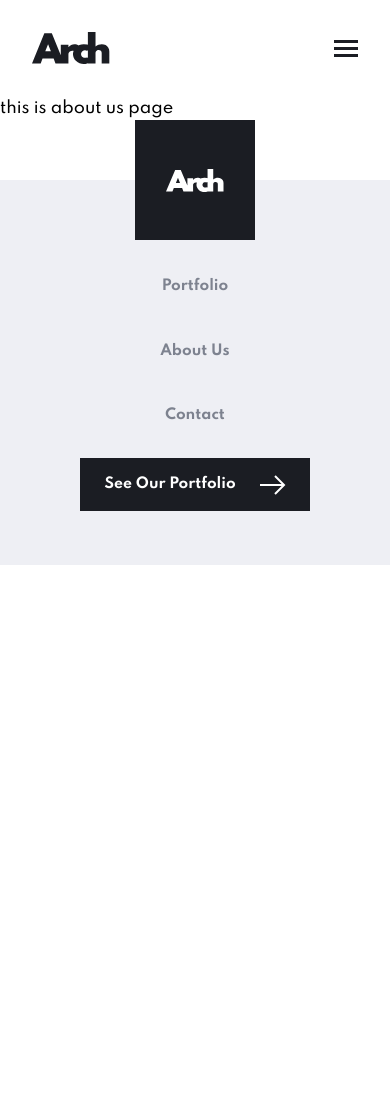
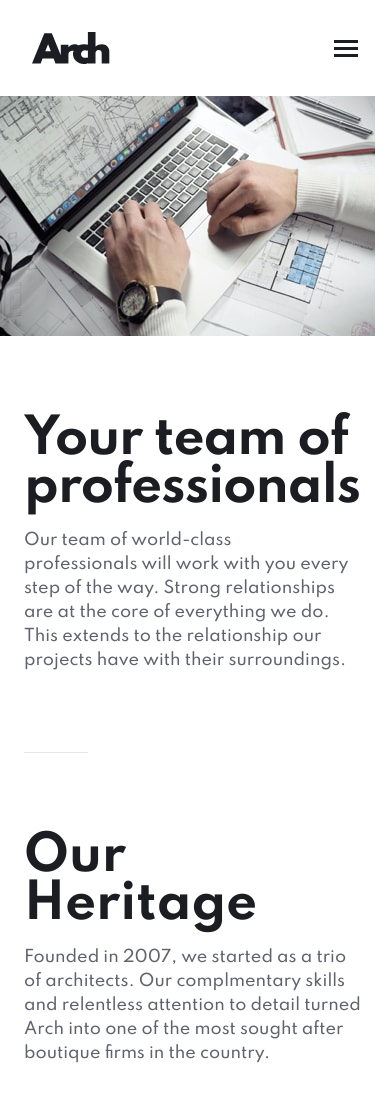
Before and after one commit to chungleee/nextjs-arch-studio, a Next.js app: page /about-us in a window 390 px wide. Shown: the top 1097 px of the page. Before the commit the page ends 844 px from the top, so only its background shows below. Built offline with nearby package versions, Linux system fonts and the light colour scheme.

Commit message:
about us mobile page

```diff
--- a/pages/about-us.js
+++ b/pages/about-us.js
@@ -1,7 +1,85 @@
-import React from "react";
+import React from 'react';
+import LinkedInIcon from '../components/icons/LinkedInIcon';
+import TwitterIcon from '../components/icons/TwitterIcon';
+import LeaderCard from '../components/LeaderCard';
 
 const AboutUs = () => {
-  return <div>this is about us page</div>;
+	const leaderData = [
+		{
+			name: 'Jake Richard',
+			src: '/assets/about/desktop/avatar-jake.jpg',
+		},
+		{
+			name: 'Thompson Smith',
+			src: '/assets/about/desktop/avatar-thompson.jpg',
+		},
+		{
+			name: 'Jackson Rourke',
+			src: '/assets/about/desktop/avatar-jackson.jpg',
+		},
+		{
+			name: 'Maria Simpson',
+			src: '/assets/about/desktop/avatar-maria.jpg',
+		},
+	];
+	return (
+		<div>
+			<section>
+				<img
+					src='/assets/about/mobile/image-hero.jpg'
+					alt='Picture of laptop with architectural blueprints'
+				/>
+				<div className='bg-white py-20 px-6'>
+					<h1
+						className='font-bold mb-4 leading-3rem text-5xl text-very-dark-blue'
+						style={{ letterSpacing: '-1px' }}
+					>
+						Your team of professionals
+					</h1>
+					<p className='leading-6 tracking-normal text-dark-grey'>
+						Our team of world-class <br /> professionals will work with you
+						every step of the way. Strong relationships are at the core of
+						everything we do. This extends to the relationship our projects have
+						with their surroundings.
+					</p>
+				</div>
+			</section>
+
+			<hr className='ml-6 mb-20 w-16' color='#C8CCD8' />
+
+			<section className='px-6 pb-20'>
+				<h1 className='font-bold mb-4 leading-3rem text-5xl text-very-dark-blue capitalize'>
+					Our <br /> heritage
+				</h1>
+				<div className='leading-6 tracking-normal text-dark-grey'>
+					<p>
+						Founded in 2007, we started as a trio of architects. Our
+						complmentary skills and relentless attention to detail turned Arch
+						into one of the most sought after boutique firms in the country.
+					</p>
+					<p className='my-8'>
+						Specializing in Urban Design allowed us to focus on creating
+						exceptional structures that live in harmony with their surroundings.
+						We consider every detail from every surrounding element to inform
+						our designs.
+					</p>
+					<p>
+						Our small team of world-class professionals provides input on every
+						project.
+					</p>
+				</div>
+			</section>
+
+			<section className='px-6'>
+				<h1 className='font-bold mb-4 leading-3rem text-5xl text-very-dark-blue capitalize'>
+					the <br /> leaders
+				</h1>
+				{leaderData.map(({ src, name }) => {
+					return <LeaderCard src={src} name={name} />;
+				})}
+			</section>
+		</div>
+	);
 };
 
 export default AboutUs;
--- a/tailwind.config.js
+++ b/tailwind.config.js
@@ -6,100 +6,104 @@ module.exports = {
 	purge: [],
 	theme: {
 		fontFamily: {
-      sans: ["Spartan", "sans-serif"],
+			sans: ['Spartan', 'sans-serif'],
 		},
 		extend: {
+			lineHeight: {
+				'3rem': '3rem',
+			},
 			height: {
-        "445px": "445px",
-        "560px": "560px",
-        "240px": "240px",
-        "120px": "120px",
-        "150px": "150px",
+				'445px': '445px',
+				'560px': '560px',
+				'240px': '240px',
+				'120px': '120px',
+				'150px': '150px',
 			},
 			width: {
-        "120px": "120px",
-        "150px": "150px",
-        "350px": "350px",
-        "445px": "445px",
+				'120px': '120px',
+				'150px': '150px',
+				'345px': '345px',
+				'350px': '350px',
+				'445px': '445px',
 			},
 			fontSize: {
-        medium: "7.5rem",
-        huge: "12.5rem",
+				medium: '7.5rem',
+				huge: '12.5rem',
 			},
 			backgroundImage: (theme) => {
 				return {
 					// MOBILE
-          "img-paramour": "url('/assets/home/mobile/image-hero-paramour.jpg')",
-          "img-small-team": "url('/assets/home/mobile/image-small-team.jpg')",
-          "img-del-sol": "url('/assets/portfolio/mobile/image-del-sol.jpg')",
-          "img-228b": "url('/assets/portfolio/mobile/image-228b.jpg')",
-          "img-prototype":
+					'img-paramour': "url('/assets/home/mobile/image-hero-paramour.jpg')",
+					'img-small-team': "url('/assets/home/mobile/image-small-team.jpg')",
+					'img-del-sol': "url('/assets/portfolio/mobile/image-del-sol.jpg')",
+					'img-228b': "url('/assets/portfolio/mobile/image-228b.jpg')",
+					'img-prototype':
 						"url('/assets/portfolio/mobile/image-prototype.jpg')",
 					// TABLET
-          "img-paramour-tablet":
+					'img-paramour-tablet':
 						"url('/assets/home/tablet/image-hero-paramour.jpg')",
-          "img-small-team-tablet":
+					'img-small-team-tablet':
 						"url('/assets/home/tablet/image-small-team.jpg')",
-          "img-del-sol-tablet":
+					'img-del-sol-tablet':
 						"url('/assets/portfolio/tablet/image-del-sol.jpg')",
-          "img-228b-tablet": "url('/assets/portfolio/tablet/image-228b.jpg')",
-          "img-prototype-tablet":
+					'img-228b-tablet': "url('/assets/portfolio/tablet/image-228b.jpg')",
+					'img-prototype-tablet':
 						"url('/assets/portfolio/tablet/image-prototype.jpg')",
 					// DESKTOP
-          "img-paramour-desktop":
+					'img-paramour-desktop':
 						"url('/assets/home/desktop/image-hero-paramour.jpg')",
-          "img-federal-desktop":
+					'img-federal-desktop':
 						"url('/assets/home/desktop/image-hero-federal.jpg')",
-          "img-seraph-desktop":
+					'img-seraph-desktop':
 						"url('/assets/home/desktop/image-hero-seraph.jpg')",
-          "img-trinity-desktop":
+					'img-trinity-desktop':
 						"url('/assets/home/desktop/image-hero-trinity.jpg')",
-          "img-small-team-desktop":
+					'img-small-team-desktop':
 						"url('/assets/home/desktop/image-small-team.jpg')",
-          "img-del-sol-desktop":
+					'img-del-sol-desktop':
 						"url('/assets/portfolio/desktop/image-del-sol.jpg')",
-          "img-228b-desktop": "url('/assets/portfolio/desktop/image-228b.jpg')",
-          "img-prototype-desktop":
+					'img-228b-desktop': "url('/assets/portfolio/desktop/image-228b.jpg')",
+					'img-prototype-desktop':
 						"url('/assets/portfolio/desktop/image-prototype.jpg')",
 					// PORTFOLIO
-          "image-228b-mobile":
+					'image-228b-mobile':
 						'url("/assets/portfolio/mobile/image-228b-mobile.jpg")',
-          "image-del-sol-mobile":
+					'image-del-sol-mobile':
 						'url("/assets/portfolio/mobile/image-del-sol-mobile.jpg")',
-          "image-edelweiss-mobile":
+					'image-edelweiss-mobile':
 						'url("/assets/portfolio/mobile/image-edelweiss-mobile.jpg")',
-          "image-eebox-mobile":
+					'image-eebox-mobile':
 						'url("/assets/portfolio/mobile/image-eebox-mobile.jpg")',
-          "image-federal-mobile":
+					'image-federal-mobile':
 						'url("/assets/portfolio/mobile/image-federal-mobile.jpg")',
-          "image-hypers-mobile":
+					'image-hypers-mobile':
 						'url("/assets/portfolio/mobile/image-hypers-mobile.jpg")',
-          "image-netcry-mobile":
+					'image-netcry-mobile':
 						'url("/assets/portfolio/mobile/image-netcry-mobile.jpg")',
-          "image-paramour-mobile":
+					'image-paramour-mobile':
 						'url("/assets/portfolio/mobile/image-paramour-mobile.jpg")',
-          "image-prototype-mobile":
+					'image-prototype-mobile':
 						'url("/assets/portfolio/mobile/image-prototype-mobile.jpg")',
-          "image-seraph-mobile":
+					'image-seraph-mobile':
 						'url("/assets/portfolio/mobile/image-seraph-mobile.jpg")',
-          "image-sxiv-mobile":
+					'image-sxiv-mobile':
 						'url("/assets/portfolio/mobile/image-sxiv-mobile.jpg")',
-          "image-trinity-mobile":
+					'image-trinity-mobile':
 						'url("/assets/portfolio/mobile/image-trinity-mobile.jpg")',
 				};
 			},
 			colors: {
-        "very-dark-blue": "#1B1D23",
-        "dark-grey": "#60636D",
-        "medium-grey": "#7D828F",
-        "light-grey": "#C8CCD8",
-        "very-light-grey": "#EEEFF4",
-        "error-red": "#DF5656",
+				'very-dark-blue': '#1B1D23',
+				'dark-grey': '#60636D',
+				'medium-grey': '#7D828F',
+				'light-grey': '#C8CCD8',
+				'very-light-grey': '#EEEFF4',
+				'error-red': '#DF5656',
 			},
 		},
 	},
 	variants: {
-    backgroundColor: ["responsive", "hover", "active"],
+		backgroundColor: ['responsive', 'hover', 'active'],
 	},
 	plugins: [],
 };
```
Lines whose indentation alone changed are shown as unchanged.
